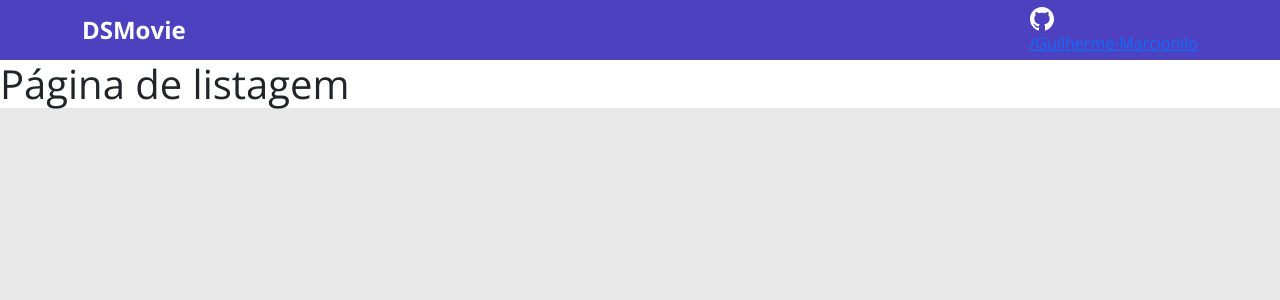
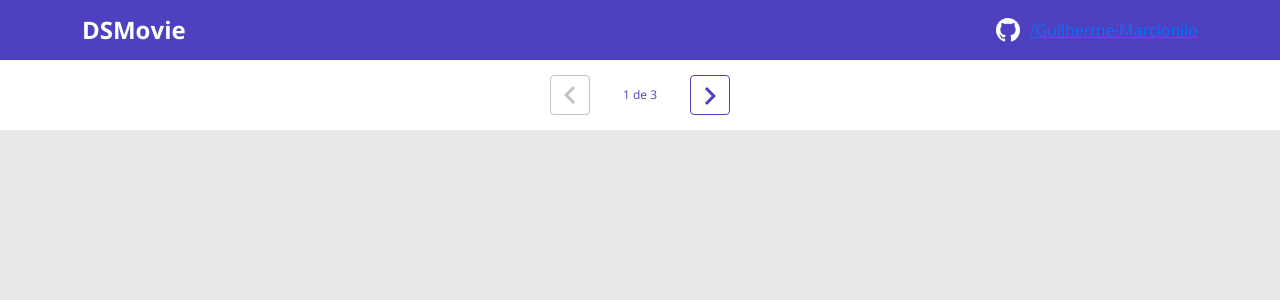
Before and after one commit to Guilherme-Marcionilo/dsmovie, a React (Create React App) app in the folder frontend/: page / in a window 1280 px wide. Shown: the top 300 px of the page. Built offline with nearby package versions, Linux system fonts and the light colour scheme.

Commit message:
Pagination Layout

```diff
--- a/frontend/src/components/Navbar/styles.css
+++ b/frontend/src/components/Navbar/styles.css
@@ -23,6 +23,10 @@ header {
     display: flex;
 }
 
+.dsmovie-contact-container {
+    display: flex;
+}
+
 .dsmovie-contact-link {
-   margin: 0;
+   margin: 0 0 0 10px;
 }
--- /dev/null
+++ b/frontend/src/components/Pagination/index.tsx
@@ -0,0 +1,18 @@
+import { ReactComponent as Arrow } from "assets/img/arrow.svg";
+import "./styles.css";
+function Pagination() {
+  return (
+    <div className="dsmovie-pagination-container">
+      <div className="dsmovie-pagination-box">
+        <button className="dsmovie-pagination-button" disabled={true}>
+          <Arrow />
+        </button>
+        <p>{`${1} de ${3}`}</p>
+        <button className="dsmovie-pagination-button" disabled={false}>
+          <Arrow className="dsmovie-flip-horizontal" />
+        </button>
+      </div>
+    </div>
+  );
+}
+export default Pagination;
--- /dev/null
+++ b/frontend/src/components/Pagination/styles.css
@@ -0,0 +1,53 @@
+.dsmovie-pagination-container {
+    padding: 15px 0;
+    display: flex;
+    justify-content: center;
+    align-items: center;
+}
+
+.dsmovie-pagination-box {
+    width: 180px;
+    display: flex;
+    justify-content: space-between;
+    align-items: center;
+}
+
+.dsmovie-pagination-box form {
+    width: 100%;
+    display: flex;
+}
+
+.dsmovie-pagination-button {
+    width: 40px;
+    height: 40px;
+    border-radius: 4px;
+    background-color: #fff;
+    display: flex;
+    justify-content: center;
+    align-items: center;
+    border: 1px solid var(--color-primary);
+    cursor: pointer;
+}
+
+.dsmovie-pagination-button svg {
+    filter: brightness(0) saturate(100%) invert(26%) sepia(19%) saturate(7395%) hue-rotate(234deg) brightness(89%) contrast(92%);
+}
+
+.dsmovie-pagination-button:disabled {
+    border: 1px solid #c2c2c2;
+    cursor: unset;
+}
+
+.dsmovie-pagination-button:disabled svg {
+    filter: none;
+}
+
+.dsmovie-pagination-container p {
+    margin: 0;
+    font-size: 12px;
+    color: var(--color-primary);
+}
+
+.dsmovie-flip-horizontal {
+    transform: rotate(180deg);
+}
--- a/frontend/src/index.tsx
+++ b/frontend/src/index.tsx
@@ -3,7 +3,6 @@ import ReactDOM from 'react-dom';
 import './index.css';
 import App from './App';
 import 'bootstrap/dist/css/bootstrap.css';
-import './index.css';
 
 ReactDOM.render(
   <React.StrictMode>
--- a/frontend/src/pages/Form/index.tsx
+++ b/frontend/src/pages/Form/index.tsx
@@ -1,5 +1,49 @@
+import './styles.css';
+
 function Form() {
-    return (<h1>Página Forms</h1>)
+  const movie = {
+    id: 1,
+    image:
+      "https://www.themoviedb.org/t/p/w533_and_h300_bestv2/jBJWaqoSCiARWtfV0GlqHrcdidd.jpg",
+    title: "The Witcher",
+    count: 2,
+    score: 4.5,
+  };
+
+  return (
+    <div className="dsmovie-form-container">
+      <img
+        className="dsmovie-movie-card-image"
+        src={movie.image}
+        alt={movie.title}
+      />
+      <div className="dsmovie-card-bottom-container">
+        <h3>{movie.title}</h3>
+        <form className="dsmovie-form">
+          <div className="form-group dsmovie-form-group">
+            <label htmlFor="email">Informe seu email</label>
+            <input type="email" className="form-control" id="email" />
+          </div>
+          <div className="form-group dsmovie-form-group">
+            <label htmlFor="score">Informe sua avaliação</label>
+            <select className="form-control" id="score">
+              <option>1</option>
+              <option>2</option>
+              <option>3</option>
+              <option>4</option>
+              <option>5</option>
+            </select>
+          </div>
+          <div className="dsmovie-form-btn-container">
+            <button type="submit" className="btn btn-primary dsmovie-btn">
+              Salvar
+            </button>
+          </div>
+        </form>
+        <button className="btn btn-primary dsmovie-btn mt-3">Cancelar</button>
+      </div>
+    </div>
+  );
 }
 
 export default Form;
--- /dev/null
+++ b/frontend/src/pages/Form/styles.css
@@ -0,0 +1,57 @@
+.dsmovie-form-container {
+    max-width: 480px;
+    margin: 40px auto;
+    padding: 20px;
+}
+
+.dsmovie-form {
+    width: calc(100% - 20px);
+}
+
+.dsmovie-form-group {
+    margin-bottom: 20px;
+}
+
+.dsmovie-form-group label {
+    font-size: 12px;
+    color: #aaa;
+}
+
+.dsmovie-form-btn-container {
+    display: flex;
+    justify-content: center;
+}
+
+.dsmovie-movie-card-image {
+    width: 100%;
+    border-radius: 8px 8px 0 0;
+}
+
+.dsmovie-card-bottom-container {
+    background-color: #fff;
+    display: flex;
+    flex-direction: column;
+    align-items: center;
+    padding: 10px 10px 20px 10px;
+    border-radius: 0 0 8px 8px;
+}
+
+.dsmovie-card-bottom-container h3 {
+    color: #4A4A4A;
+    text-align: center;
+    font-size: 14px;
+    font-weight: 700;
+    margin-bottom: 10px;
+    min-height: 40px;
+}
+
+.dsmovie-btn {
+    background-color: var(--color-primary);
+    font-size: 14px;
+    font-weight: 700;
+    height: 40px;
+    width: 180px;
+    display: flex;
+    align-items: center;
+    justify-content: center;
+}
--- a/frontend/src/pages/Listing/index.tsx
+++ b/frontend/src/pages/Listing/index.tsx
@@ -1,5 +1,7 @@
+import Pagination from "components/Pagination";
+
 function Listing() {
-  return <h1>Página de listagem</h1>;
+  return(<Pagination/>)
 }
 
 export default Listing;
```
Also changed, not shown: frontend/src/assets/img/arrow.svg (added).
